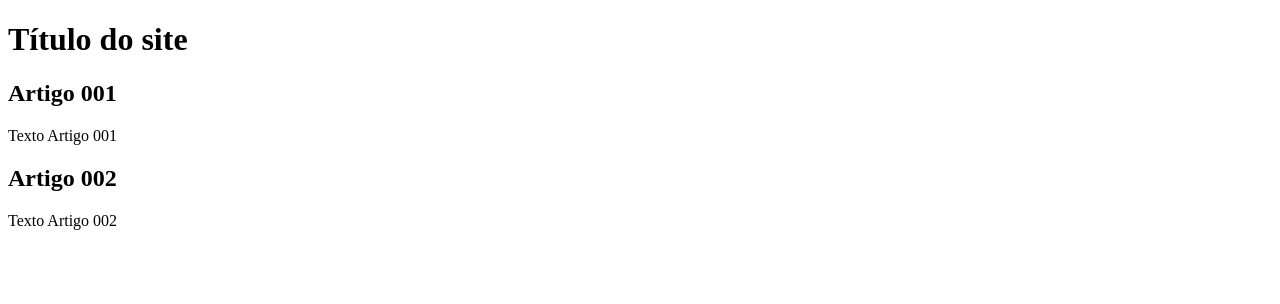
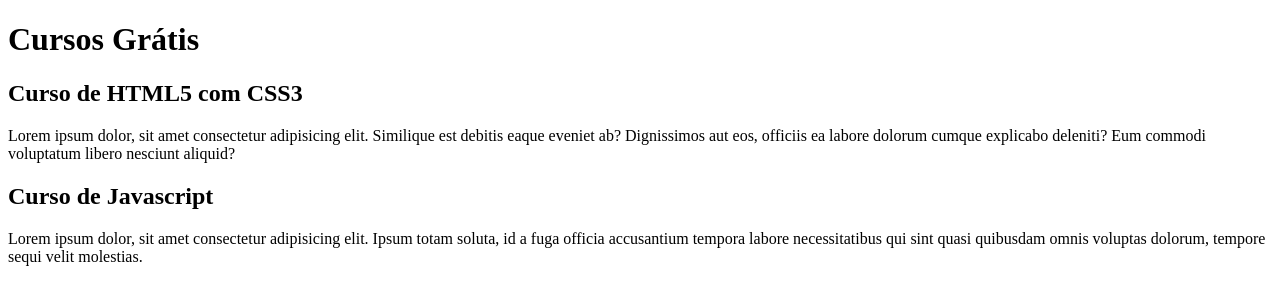
Before and after one commit to brunodepaduaf/projeto-site-curso, a plain HTML site: page projeto-site/index.html in a window 1280 px wide. Drawn offline with Linux system fonts and the light colour scheme.

Commit message:
comecei a escrever o conteúdo

```diff
--- a/projeto-site/index.html
+++ b/projeto-site/index.html
@@ -9,16 +9,15 @@
 <body>
     <main>
         <header>
-            <h1>Título do site</h1>
+            <h1>Cursos Grátis</h1>
         </header>
         <article>
-            <h2>Artigo 001</h2>
-            <p>Texto Artigo 001</p>
+            <h2>Curso de HTML5 com CSS3</h2>
+            <p>Lorem ipsum dolor, sit amet consectetur adipisicing elit. Similique est debitis eaque eveniet ab? Dignissimos aut eos, officiis ea labore dolorum cumque explicabo deleniti? Eum commodi voluptatum libero nesciunt aliquid?</p>
         </article>
         <article>
-            <h2>Artigo 002</h2>
-            <p>Texto Artigo 002
-            </p>
+            <h2>Curso de Javascript</h2>
+            <p>Lorem ipsum dolor, sit amet consectetur adipisicing elit. Ipsum totam soluta, id a fuga officia accusantium tempora labore necessitatibus qui sint quasi quibusdam omnis voluptas dolorum, tempore sequi velit molestias.</p>
         </article>
     </main>
 </body>
```
